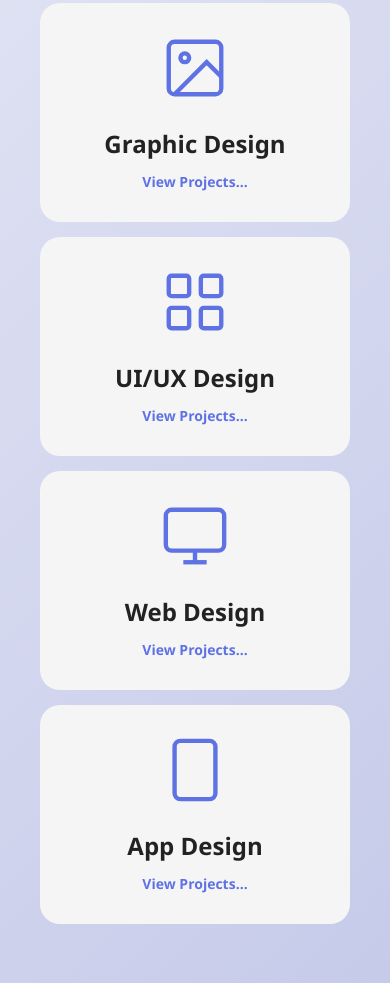
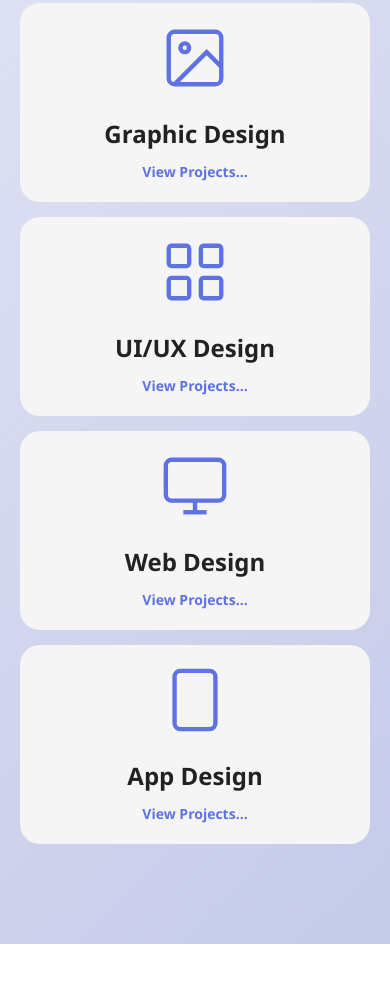
Before and after one commit to lotarinoryan-source/ports, a plain HTML site: page services.html in a window 390 px wide. Shown: the part 615-1598 px from the top of the page. After the commit the page ends 1559 px from the top, so only its background shows below. Drawn offline with Linux system fonts and the light colour scheme.

Commit message:
Remove horizontal scrollbar from services page and optimize single-line layout

```diff
--- a/services.html
+++ b/services.html
@@ -143,18 +143,24 @@
     @media (max-width: 1200px) {
       .services-grid {
         gap: 20px !important;
-        padding: 0 20px !important;
+        max-width: 1100px !important;
+      }
+      .service-card {
+        padding: 20px !important;
+        max-width: 250px !important;
       }
     }
 
-    @media (max-width: 768px) {
+    @media (max-width: 900px) {
       .services-grid {
         flex-wrap: wrap !important;
         justify-content: center !important;
+        gap: 20px !important;
       }
       .service-card {
+        flex: 1 1 calc(50% - 10px) !important;
+        max-width: 300px !important;
         min-width: 200px !important;
-        flex: 1 1 calc(50% - 10px) !important;
       }
     }
 
@@ -164,8 +170,9 @@
         gap: 15px !important;
       }
       .service-card {
+        flex: none !important;
+        max-width: none !important;
         min-width: auto !important;
-        flex: none !important;
       }
     }
   </style>
@@ -204,9 +211,9 @@
         <p style="color:#6b7280;font-size:20px;line-height:1.6;max-width:700px;margin:0 auto;">Crafting visually engaging interfaces that are both intuitive and user-centered, ensuring a seamless experience</p>
       </div>
 
-      <div class="services-grid" style="display:flex;gap:30px;max-width:1400px;margin:0 auto;justify-content:center;flex-wrap:nowrap;overflow-x:auto;">
+      <div class="services-grid" style="display:flex;gap:25px;max-width:1300px;margin:0 auto;justify-content:center;flex-wrap:nowrap;">
         <!-- Graphic Design Card -->
-        <div class="service-card" onclick="window.location.href='graphic-design.html'" style="background:#f5f5f5;border-radius:20px;padding:30px;text-align:center;cursor:pointer;position:relative;min-width:280px;flex:1;">
+        <div class="service-card" onclick="window.location.href='graphic-design.html'" style="background:#f5f5f5;border-radius:20px;padding:25px;text-align:center;cursor:pointer;position:relative;flex:1;max-width:300px;">
           <div style="width:70px;height:70px;margin:0 auto 20px;color:#5e72e4;font-size:50px;">
             <svg viewBox="0 0 24 24" fill="none" stroke="currentColor" stroke-width="1.5">
               <rect x="3" y="3" width="18" height="18" rx="2"/>
@@ -219,7 +226,7 @@
         </div>
 
         <!-- UI/UX Design Card -->
-        <div class="service-card" onclick="window.location.href='uiux-design.html'" style="background:#f5f5f5;border-radius:20px;padding:30px;text-align:center;cursor:pointer;position:relative;min-width:280px;flex:1;">
+        <div class="service-card" onclick="window.location.href='uiux-design.html'" style="background:#f5f5f5;border-radius:20px;padding:25px;text-align:center;cursor:pointer;position:relative;flex:1;max-width:300px;">
           <div style="width:70px;height:70px;margin:0 auto 20px;color:#5e72e4;font-size:50px;">
             <svg viewBox="0 0 24 24" fill="none" stroke="currentColor" stroke-width="1.5">
               <rect x="3" y="3" width="7" height="7" rx="1"/>
@@ -233,7 +240,7 @@
         </div>
 
         <!-- Web Design Card -->
-        <div class="service-card" onclick="window.location.href='web-design.html'" style="background:#f5f5f5;border-radius:20px;padding:30px;text-align:center;cursor:pointer;position:relative;min-width:280px;flex:1;">
+        <div class="service-card" onclick="window.location.href='web-design.html'" style="background:#f5f5f5;border-radius:20px;padding:25px;text-align:center;cursor:pointer;position:relative;flex:1;max-width:300px;">
           <div style="width:70px;height:70px;margin:0 auto 20px;color:#5e72e4;font-size:50px;">
             <svg viewBox="0 0 24 24" fill="none" stroke="currentColor" stroke-width="1.5">
               <rect x="2" y="3" width="20" height="14" rx="2"/>
@@ -246,7 +253,7 @@
         </div>
 
         <!-- App Design Card -->
-        <div class="service-card" onclick="window.location.href='app-design.html'" style="background:#f5f5f5;border-radius:20px;padding:30px;text-align:center;cursor:pointer;position:relative;min-width:280px;flex:1;">
+        <div class="service-card" onclick="window.location.href='app-design.html'" style="background:#f5f5f5;border-radius:20px;padding:25px;text-align:center;cursor:pointer;position:relative;flex:1;max-width:300px;">
           <div style="width:70px;height:70px;margin:0 auto 20px;color:#5e72e4;font-size:50px;">
             <svg viewBox="0 0 24 24" fill="none" stroke="currentColor" stroke-width="1.5">
               <rect x="5" y="2" width="14" height="20" rx="2"/>
```
